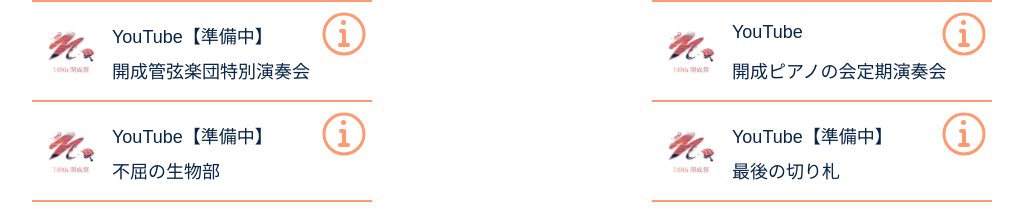
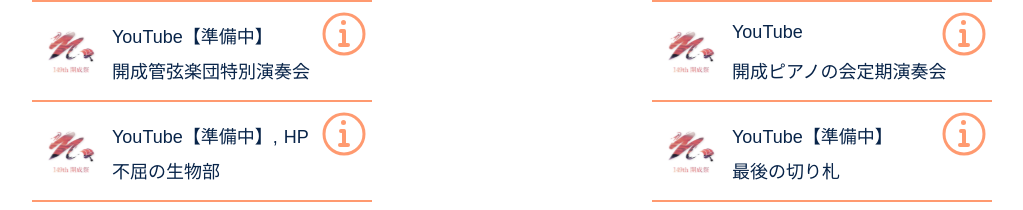
Before and after one commit to OR6107/149th-kaiseifes, a Nuxt app: page /online in a window 1280 px wide. Shown: the part 1040-1250 px from the top of the page, without its empty margins (108-1131 px from the left). Built offline with nearby package versions, Linux system fonts and the light colour scheme.

Commit message:
Fix 生物部

```diff
--- a/pages/online.vue
+++ b/pages/online.vue
@@ -304,10 +304,8 @@ export default {
         {
           id: 88,
           name: '不屈の生物部',
-          // place: 'YouTube, HP',
-          place: 'YouTube【準備中】',
-          // type: YOUTUBE | HP,
-          type: YOUTUBE,
+          place: 'YouTube【準備中】, HP',
+          type: YOUTUBE | HP,
           description:
             'コロナ渦にも屈しない生物部をご覧あれ。 生き物について様々な展示もしています！ ぜひ特別棟入ってすぐのC101へ',
           // contentUrl:
```
